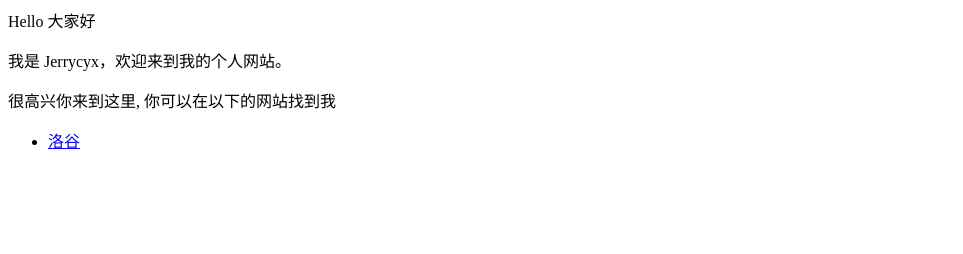
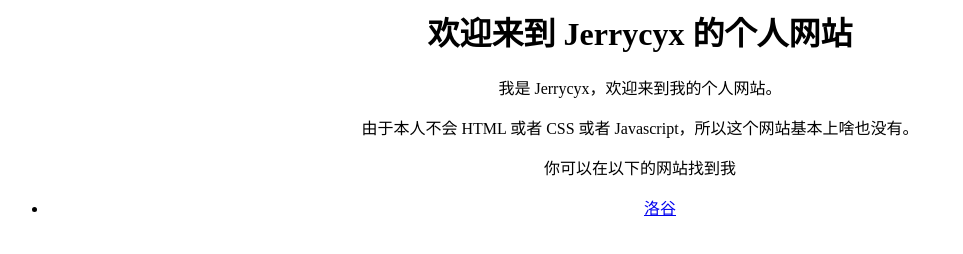
Before and after one commit to Jerrycyx/lab.Jerrycyx.com, a plain HTML site: page index.html in a window 1280 px wide. Shown: the whole page, without its empty margins (0-963 px from the left). Drawn offline with Linux system fonts and the light colour scheme.

Commit message:
Update index.html

```diff
--- a/index.html
+++ b/index.html
@@ -1,7 +1,15 @@
-<p>Hello 大家好</p>
-<p>我是 Jerrycyx，欢迎来到我的个人网站。 </p>
-<p>很高兴你来到这里, 你可以在以下的网站找到我</p>
+<html>
+	<head>
+		<title>Jerrycyx 的网站主页</title>
+	</head>
+	<body style=" text-align:center;" >
+		<h1>欢迎来到 Jerrycyx 的个人网站</h1>
+		<p>我是 Jerrycyx，欢迎来到我的个人网站。 </p>
+		<p>由于本人不会 HTML 或者 CSS 或者 Javascript，所以这个网站基本上啥也没有。</p>
+		<p>你可以在以下的网站找到我</p>
 
-<ul>
-  <li> <a href="https://www.luogu.com.cn/user/545986">洛谷</a> </li>
-</ul>
+		<ul>
+			<li> <a href="https://www.luogu.com.cn/user/545986">洛谷</a> </li>
+		</ul>
+	</body>
+</html>
```
